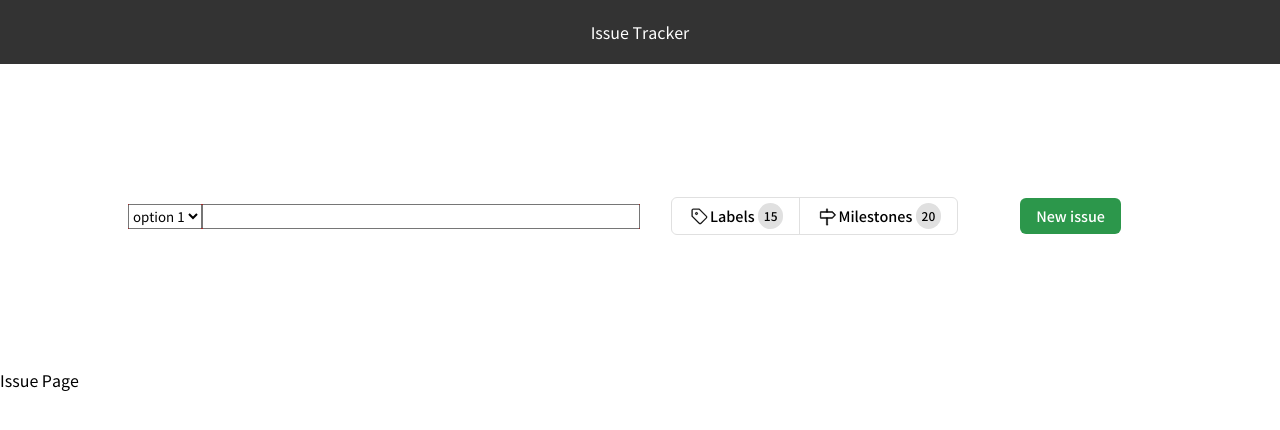
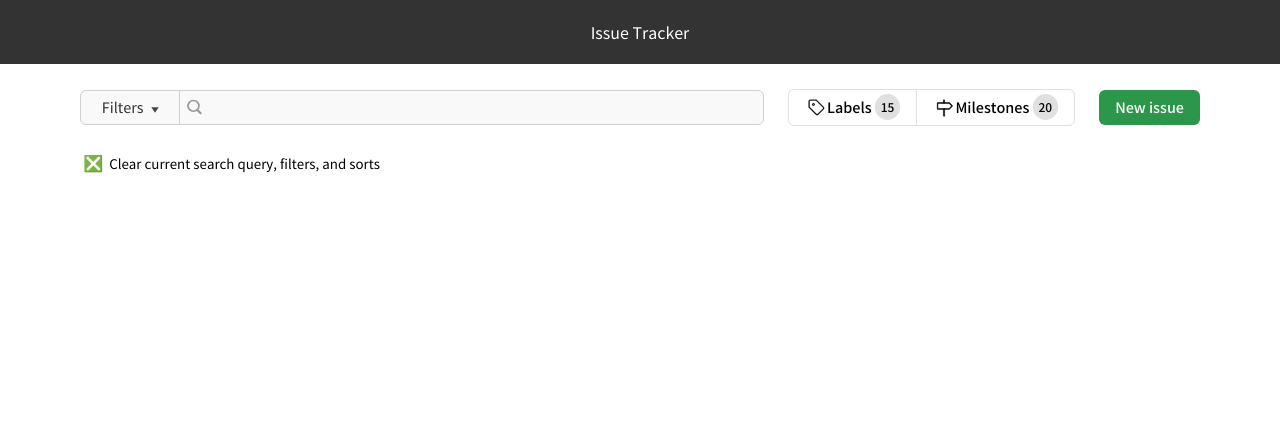
Before and after one commit to boostcamp-2020/IssueTracker-19, a React app in the folder frontend/: page / in a window 1280 px wide. Shown: the top 430 px of the page. Built offline with nearby package versions, Linux system fonts and the light colour scheme.

Commit message:
[feat] 이슈 필터링 탭 디자인 구현

```diff
--- a/frontend/src/components/IssueSearchBar/IssueSearchBar.js
+++ b/frontend/src/components/IssueSearchBar/IssueSearchBar.js
@@ -1,45 +1,108 @@
 import React from 'react';
 import styled from 'styled-components';
-import { flex } from '@styles/utils';
+import { Link } from 'react-router-dom';
+import { flex, flexCenter, borderNoneBox, skyblueBoxShadow } from '@styles/utils';
+import { colors } from '@styles/variables';
 import { SubmitButton } from '@shared';
 import { LabelMilestoneControls } from '@components';
+import downArrowIcon from '@imgs/down-arrow.svg';
+import mGlass from '@imgs/m-glass.svg';
 
 const SearchBox = styled.div`
-  width: 80%;
-  padding: 10%;
+  width: 100%;
   height: 3rem;
+  padding: 1.2rem 0;
   ${flex('space-between', 'center')}
 `;
 
 const FilterBox = styled.div`
-  width: 100%;
-  background-color: brown;
-  ${flex()}
+  ${flexCenter}
+  flex: 1;
+  height: 2.2rem;
+  margin-right: 1.5rem;
+  border: 1px solid ${colors.lightGray};
+  border-radius: 6px;
+  box-sizing: border-box;
+  background-color: ${colors.grayInputBg};
+  font-size: 0.9rem;
+`;
+
+const SelectBox = styled.div`
+  ${flexCenter}
+  height:100%;
+  padding: 0 1.3rem;
+  border-right: 0.5px solid ${colors.lightGray};
+  box-sizing: border-box;
+  color: ${colors.black3};
+  cursor: pointer;
 `;
 
 const FilterInput = styled.input`
-  width: 100%;
+  width: calc(100% - 16px);
+  height: calc(100% - 16px);
+  padding: 8px;
+  border-radius: 6px;
+  border: none;
+  outline: unset;
+  background-color: ${colors.grayInputBg};
+  color: ${colors.black3};
+  &:focus {
+    ${skyblueBoxShadow}
+  }
+`;
+
+const SelectImg = styled.img`
+  width: 8px;
+  height: 8px;
+  margin-top: 5px;
+  margin-left: 7px;
+`;
+
+const MGlassImg = styled.img`
+  width: 35px;
+  height: 20px;
 `;
 
 const ControlBox = styled.div`
-  width: 100%;
-  ${flex('space-around', 'center')}
+  ${flex('flex-end', 'center')}
+`;
+
+const IssueSubmitButton = styled(SubmitButton)`
+  margin-left: 1.5rem;
+`;
+
+const ClearBox = styled.div`
+  margin-left: 0.2rem;
+`;
+
+const ClearButton = styled.button`
+  background-color: white;
+  ${borderNoneBox}
+  cursor: pointer;
 `;
 
 export default function IssueSearchBar() {
   return (
+    <>
       <SearchBox>
         <FilterBox>
-        <select>
-          <option>option 1</option>
-          <option>option 2</option>
-        </select>
+          <SelectBox>
+            Filters
+            <SelectImg src={downArrowIcon} />
+          </SelectBox>
+          <MGlassImg src={mGlass} />
           <FilterInput type="text" />
         </FilterBox>
         <ControlBox>
           <LabelMilestoneControls />
-        <SubmitButton>New issue</SubmitButton>
+          <Link to="issues/new">
+            <IssueSubmitButton>New issue</IssueSubmitButton>
+          </Link>
         </ControlBox>
       </SearchBox>
+      <ClearBox>
+        ❎<ClearButton>Clear current search query, filters, and sorts</ClearButton>
+      </ClearBox>
+    </>
   );
 }
--- a/frontend/src/pages/Issue.js
+++ b/frontend/src/pages/Issue.js
@@ -1,12 +1,19 @@
 import React from 'react';
 import { Header, IssueSearchBox } from '@components';
+import styled from 'styled-components';
+
+const IssueContainer = styled.div`
+  width: calc(100% - 160px);
+  margin: 0 auto;
+`;
 
 export default function Issue() {
   return (
     <>
       <Header />
-      <IssueSearchBox />
-      Issue Page
+      <IssueContainer>
+        <IssueSearchBox />
+      </IssueContainer>
     </>
   );
 }
--- a/frontend/src/styles/shared/Button.js
+++ b/frontend/src/styles/shared/Button.js
@@ -28,7 +28,6 @@ export const CancelButton = styled(Button)`
   color: ${colors.black3};
   background-color: ${colors.semiWhite};
   border: 1px solid ${colors.lightGray};
-
   &:hover {
     background-color: ${darken(0.02, colors.semiWhite)};
   }
--- a/frontend/src/styles/utils.js
+++ b/frontend/src/styles/utils.js
@@ -16,3 +16,12 @@ export const flexColumn = css`
   display: flex;
   flex-direction: column;
 `;
+
+export const borderNoneBox = css`
+  border: none;
+  box-sizing: border-box;
+`;
+
+export const skyblueBoxShadow = css`
+  box-shadow: 0 0 0 3px #b3d1f3;
+`;
--- a/frontend/src/styles/variables.js
+++ b/frontend/src/styles/variables.js
@@ -11,6 +11,8 @@ export const colors = {
   lightestGray: '#f0f0f0',
   lighterGrayBg: '#eee',
 
+  grayInputBg: '#f9f9f9',
+
   semiWhite: '#fafbfc',
 
   submitColor: '#2c974b',
```
Also changed, not shown: frontend/src/imgs/down-arrow.svg (added), frontend/src/imgs/m-glass.svg (added). Lines whose indentation alone changed are shown as unchanged.
